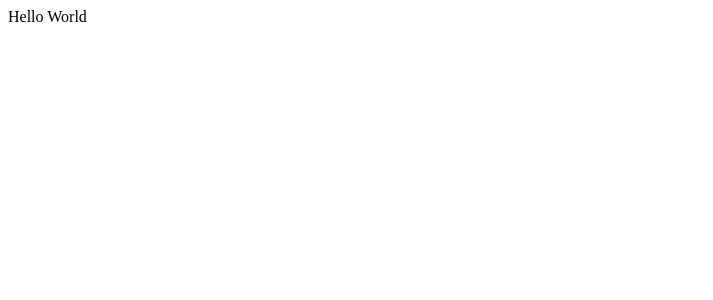
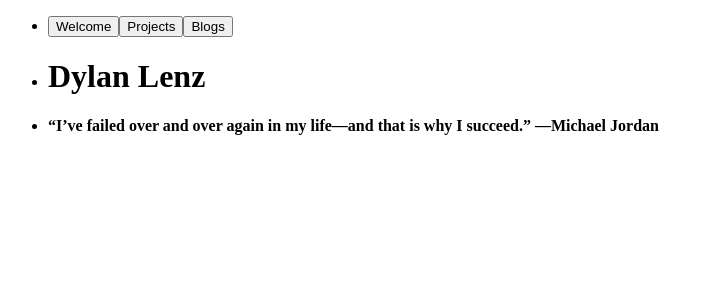
Before and after one commit to Dylan-Lenz/portfolioFrontend, a React (Create React App) app: page / in a window 1280 px wide. Shown: the top 300 px of the page, without its empty margins (0-713 px from the left). Built offline with nearby package versions, Linux system fonts and the light colour scheme.

Commit message:
Created NavBar Component

```diff
--- a/src/App.jsx
+++ b/src/App.jsx
@@ -1,11 +1,15 @@
+//General Imports
 import React from 'react';
 
-function App() {
+//Component Imports
+import NavBar from "./components/NavBar/NavBar";
+
+const App = () => {
   return (
     <div>
-      Hello World
+      <NavBar />
     </div>
-  );
+   );
 }
 
 export default App;
--- /dev/null
+++ b/src/components/NavBar/NavBar.jsx
@@ -0,0 +1,23 @@
+import React from 'react';
+
+const NavBar = () => {
+    return (
+        <div className="navBar">
+            <ul>
+                <li className="navBar__links">
+                    <button>Welcome</button>
+                    <button>Projects</button>
+                    <button>Blogs</button>
+                </li>
+                <li>
+                    <h1 className="navBar__header">Dylan Lenz</h1>
+                </li>
+                <li>
+                    <h4 className="navBar__motto">“I’ve failed over and over again in my life—and that is why I succeed.” —Michael Jordan</h4>
+                </li>
+            </ul>
+        </div>
+     );
+}
+
+export default NavBar;
```
